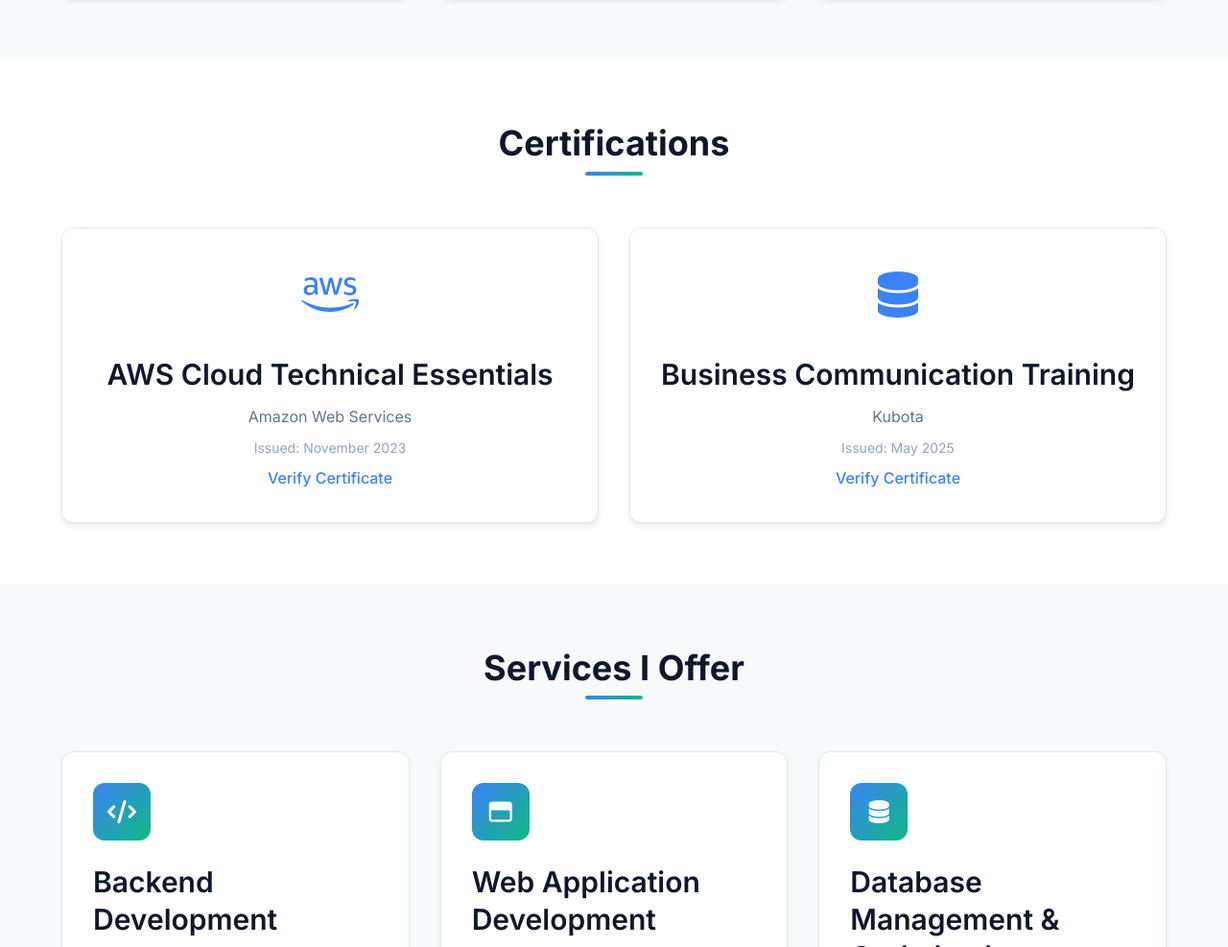
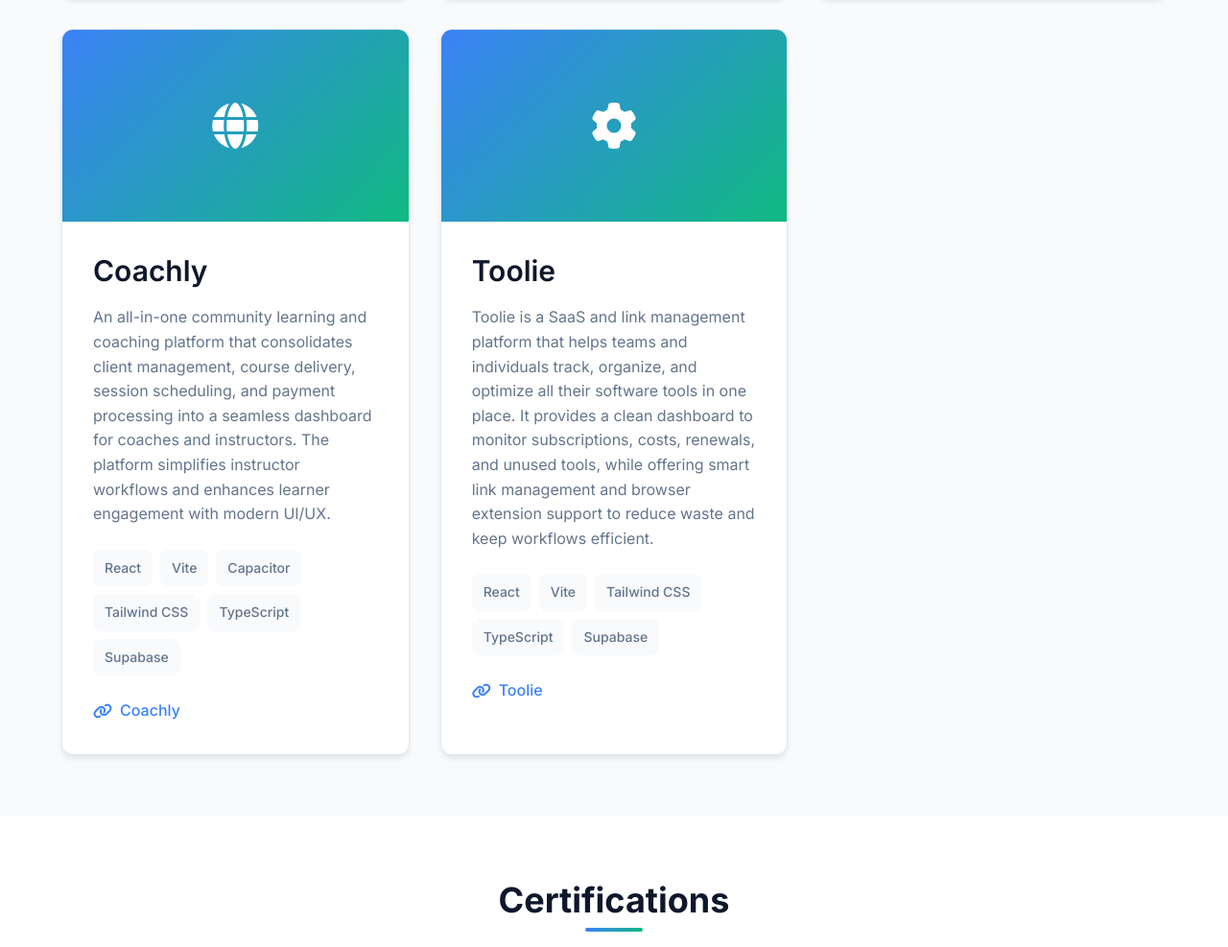
Before and after one commit to Charlieho12/Charlieho12.github.io, a website: page index.html in a window 1280 px wide. Shown: the part 6468-7455 px from the top of the page at 96% size. Drawn offline with Linux system fonts and the light colour scheme.

Commit message:
Update portfolio

```diff
--- a/index.html
+++ b/index.html
@@ -394,13 +394,13 @@
                         </div>
                     </div>
                 </div>
-                <!-- <div class="project-card">
+                <div class="project-card">
                     <div class="project-image">
                         <i class="fa-solid fa-globe"></i>
                     </div>
                     <div class="project-content">
-                        <h3>Taskly</h3>
-                        <p>A full-featured job management and productivity platform, TASKLY, that streamlines service business operations by integrating client management, invoicing, scheduling, and workflow tools into a unified dashboard. Built as a responsive, user-centric web app that enhances task organization and operational efficiency for professionals and teams.</p>
+                        <h3>Coachly</h3>
+                        <p>An all-in-one community learning and coaching platform that consolidates client management, course delivery, session scheduling, and payment processing into a seamless dashboard for coaches and instructors. The platform simplifies instructor workflows and enhances learner engagement with modern UI/UX.</p>
                         <div class="project-tech">
                             <span>React</span>
                             <span>Vite</span>
@@ -410,11 +410,31 @@
                             <span>Supabase</span>
                         </div>
                         <div class="project-links">
-                            <a href="https://www.gettaskly.ai/" class="project-link"><i class="fa-solid fa-link"></i></i> Taskly</a>
+                            <a href="https://www.usecoachly.com/" class="project-link"><i class="fa-solid fa-link"></i></i> Coachly</a>
 
                         </div>
                     </div>
-                </div> -->
+                </div>
+                <div class="project-card">
+                    <div class="project-image">
+                        <i class="fa-solid fa-gear"></i>
+                    </div>
+                    <div class="project-content">
+                        <h3>Toolie</h3>
+                        <p>Toolie is a SaaS and link management platform that helps teams and individuals track, organize, and optimize all their software tools in one place. It provides a clean dashboard to monitor subscriptions, costs, renewals, and unused tools, while offering smart link management and browser extension support to reduce waste and keep workflows efficient.</p>
+                        <div class="project-tech">
+                            <span>React</span>
+                            <span>Vite</span>
+                            <span>Tailwind CSS</span>
+                            <span>TypeScript</span>
+                            <span>Supabase</span>
+                        </div>
+                        <div class="project-links">
+                            <a href="https://usetoolie.com/" class="project-link"><i class="fa-solid fa-link"></i></i> Toolie</a>
+
+                        </div>
+                    </div>
+                </div>
             </div>
         </div>
     </section>
```
